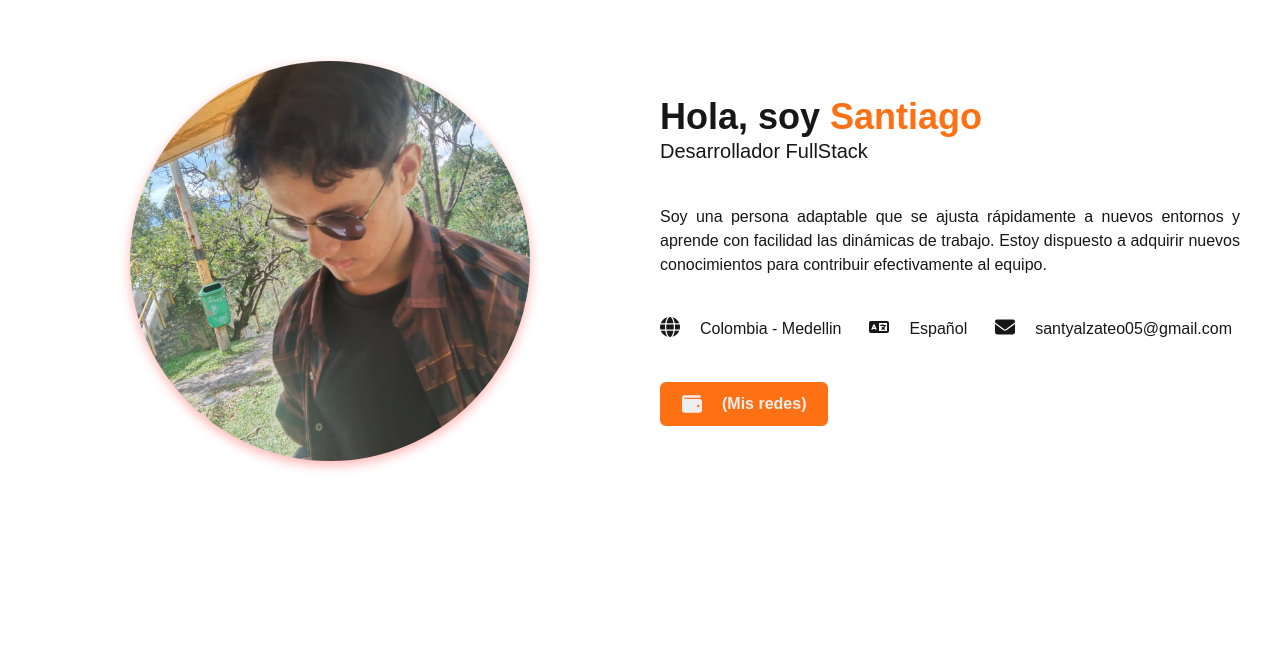
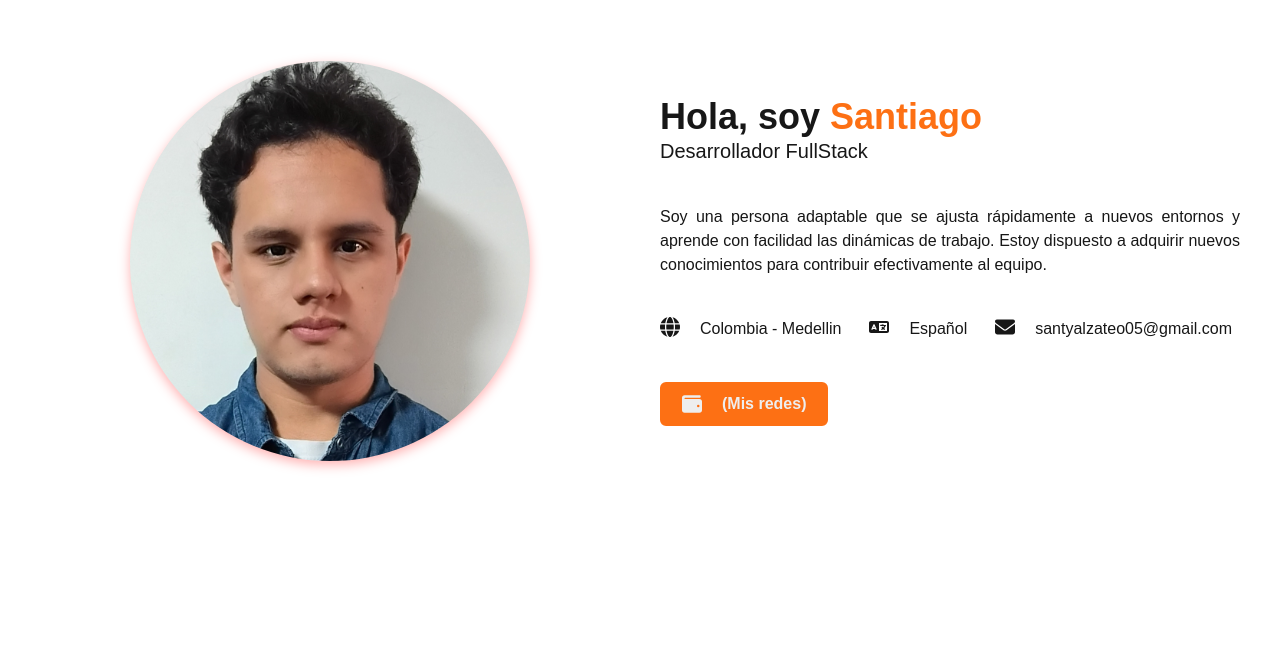
Before and after one commit to expein/portfolio, a Next.js app: page / in a window 1280 px wide. Shown: the part 139-800 px from the top of the page. Built offline with nearby package versions, Linux system fonts and the light colour scheme.

Commit message:
change imge profile

```diff
--- a/src/components/SectionToMe/components/ProfileImage.tsx
+++ b/src/components/SectionToMe/components/ProfileImage.tsx
@@ -4,7 +4,7 @@ import myimg from "@/assets/img/My.jpg";
 const ProfileImage = () => (
   <div className="flex items-center justify-center">
     <div className="rounded-full overflow-hidden lg:w-[400px] lg:h-[400px] sm:w-[300px] sm:h-[300px] w-[200px] h-[200px] md:mt-0 mt-10 relative" style={{ filter: 'drop-shadow(0 4px 6px rgba(255, 0, 0, 0.3))' }}>
-      <Image src={myimg} alt="sectionToMe" layout="fill" className="object-cover" />
+      <Image src={myimg} alt="sectionToMe" layout="fill" className="object-cover" style={{ objectPosition: '75% 25%' }} />
     </div>
   </div>
 );
```
Also changed, not shown: src/assets/img/My.jpg.
